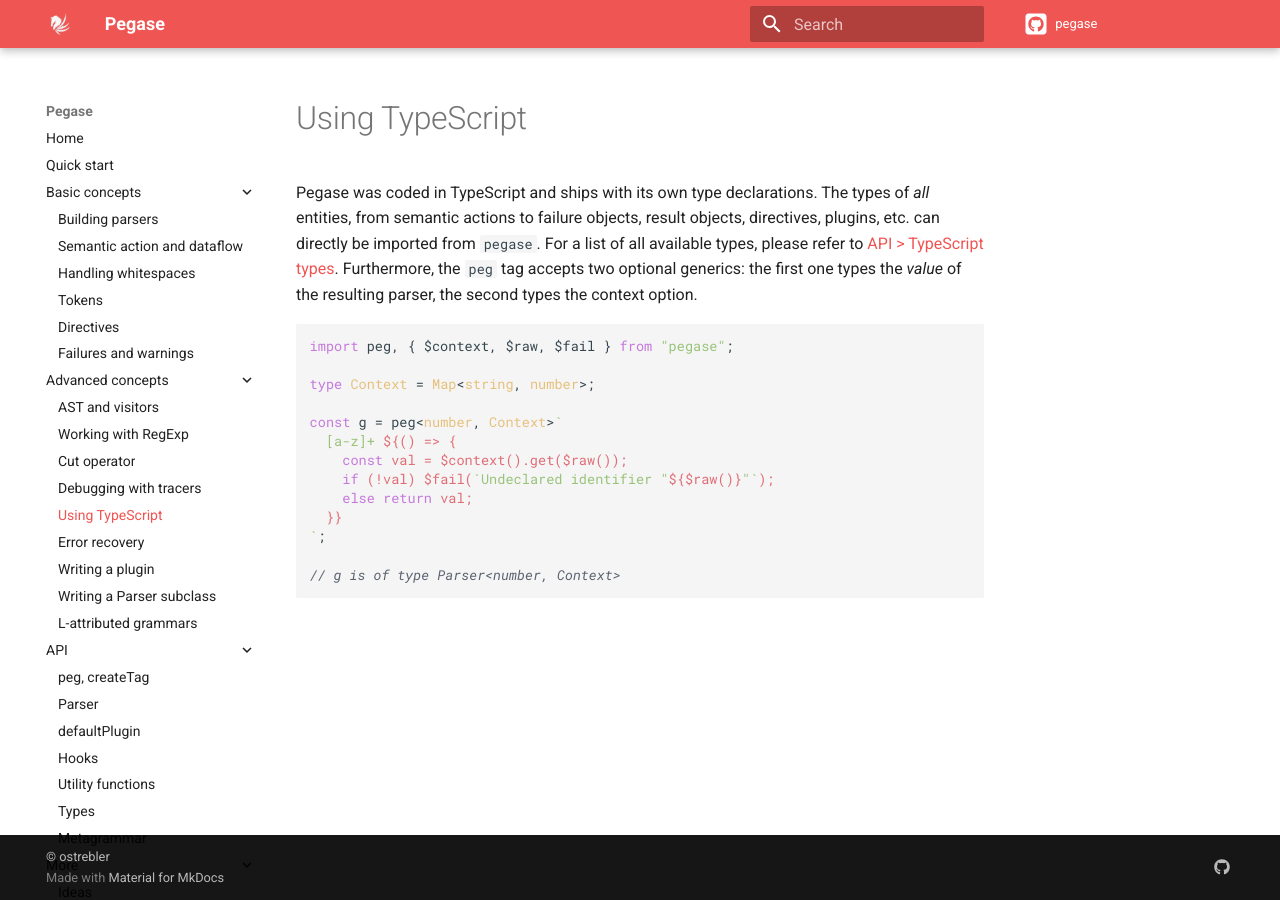
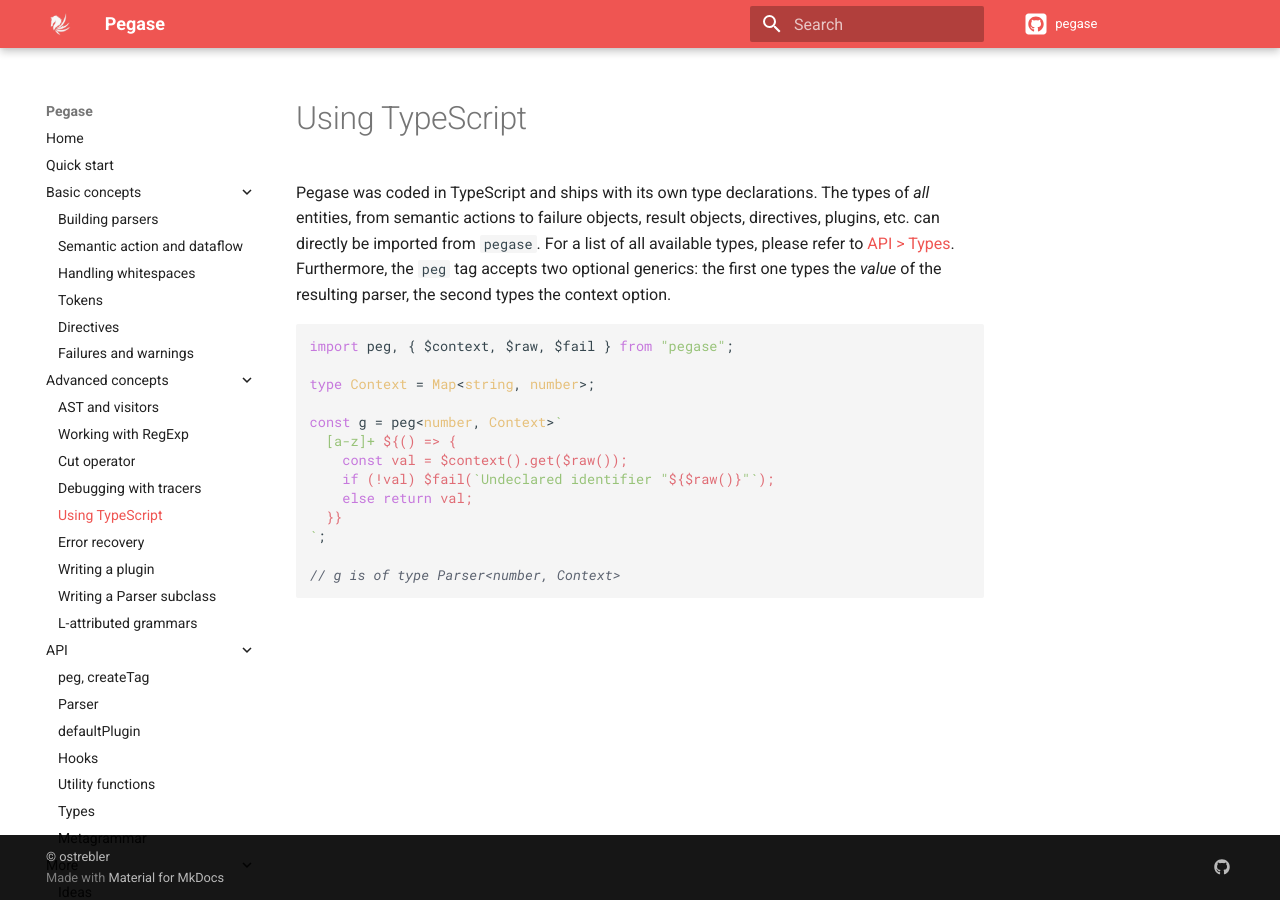
Before and after one commit to strblr/pegase, an MkDocs documentation site: the page built from doc/docs/advanced-concepts/Using-TypeScript.md, in a window 1280 px wide. Built offline with MkDocs 1.6.1 and Material for MkDocs 9.7.7, drawn with Linux system fonts in a browser that asks for light colours; nearby versions of some CDN libraries; comment, search, counter and statistics services are not loaded.

Commit message:
Corrected links

````diff
--- a/doc/docs/advanced-concepts/Using-TypeScript.md
+++ b/doc/docs/advanced-concepts/Using-TypeScript.md
@@ -1,4 +1,4 @@
-Pegase was coded in TypeScript and ships with its own type declarations. The types of *all* entities, from semantic actions to failure objects, result objects, directives, plugins, etc. can directly be imported from `pegase`. For a list of all available types, please refer to [API > TypeScript types](#typescript-types). Furthermore, the `peg` tag accepts two optional generics: the first one types the *value* of the resulting parser, the second types the context option.
+Pegase was coded in TypeScript and ships with its own type declarations. The types of *all* entities, from semantic actions to failure objects, result objects, directives, plugins, etc. can directly be imported from `pegase`. For a list of all available types, please refer to [API > Types](/pegase/api/Types). Furthermore, the `peg` tag accepts two optional generics: the first one types the *value* of the resulting parser, the second types the context option.
 
 ```ts
 import peg, { $context, $raw, $fail } from "pegase";
````
Also changed, not shown: doc/docs/Quick-start.md (+1 -1 lines).
